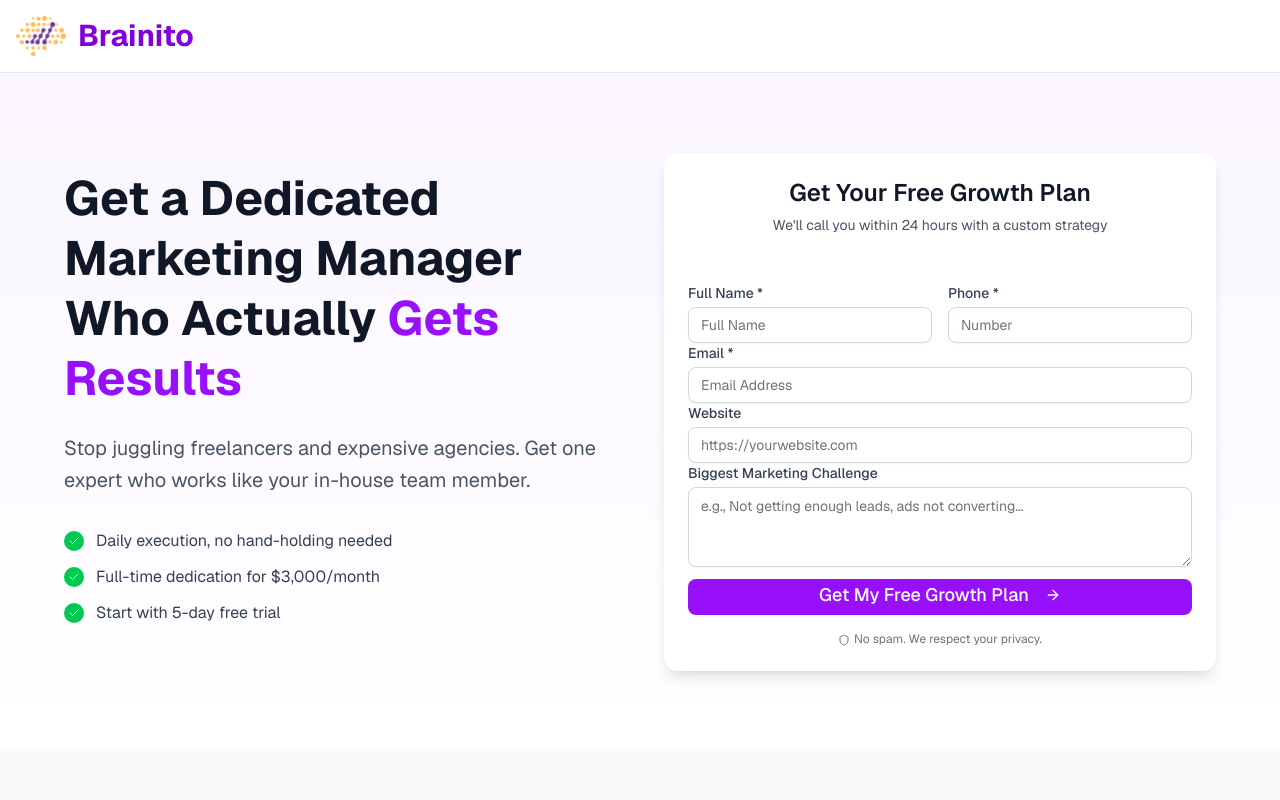
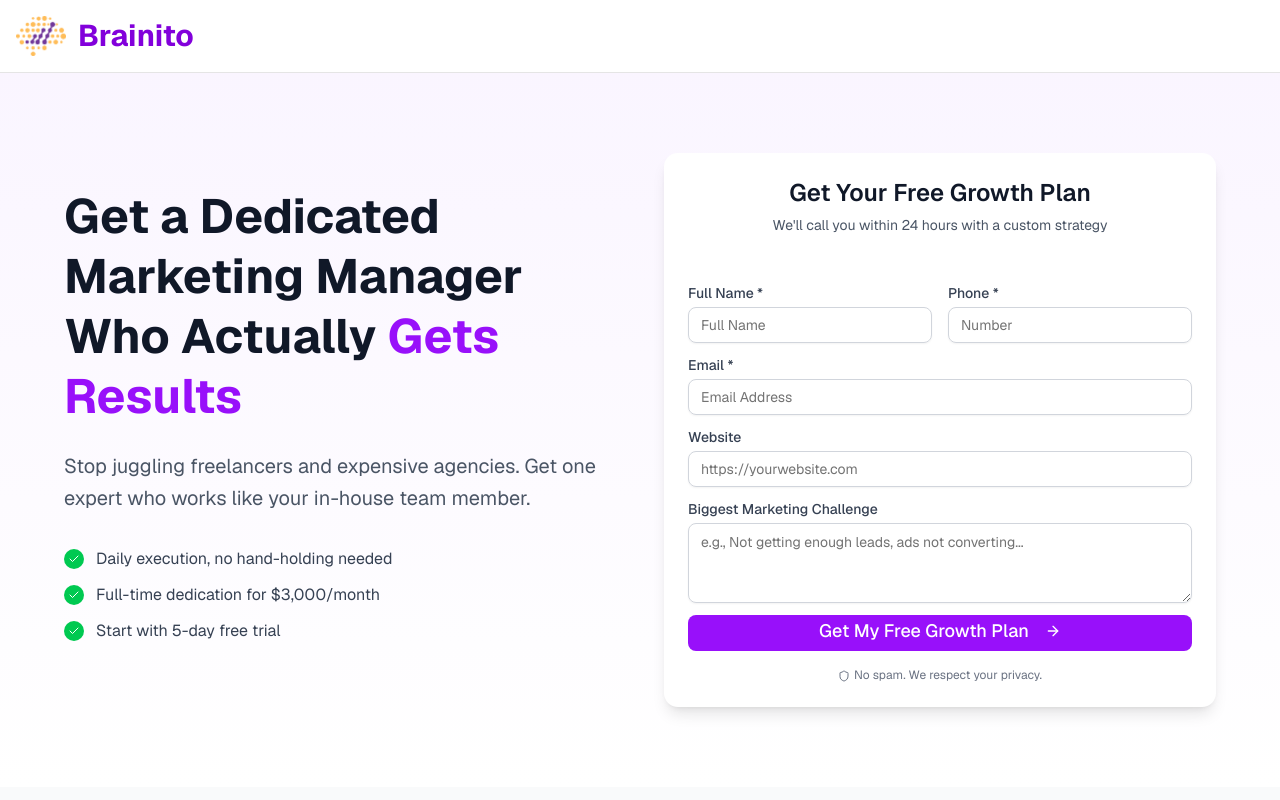
Before and after one commit to Brainito1101/remote-marketing-manager, a Next.js app: page / in a window 1280 px wide. Shown: the top 800 px of the page. Built offline with nearby package versions, Linux system fonts and the light colour scheme.

Commit message:
Update page.tsx

```diff
--- a/app/page.tsx
+++ b/app/page.tsx
@@ -147,7 +147,7 @@ const handleSubmit = async (e) => {
 )}
                   <form onSubmit={handleSubmit}>
                   <div className="grid grid-cols-1 sm:grid-cols-2 gap-4">
-                    <div>
+                    <div className="pb-3">
                       <Label htmlFor="name" className="text-sm font-medium text-gray-700">
                         Full Name *
                       </Label>
@@ -159,7 +159,7 @@ const handleSubmit = async (e) => {
                         className="mt-1 border-gray-300 focus:border-purple-500 focus:ring-purple-500"
                       />
                     </div>
-                    <div>
+                    <div className="pb-3">
                       <Label htmlFor="phone" className="text-sm font-medium text-gray-700">
                         Phone *
                       </Label>
@@ -173,7 +173,7 @@ const handleSubmit = async (e) => {
                     </div>
                   </div>
 
-                  <div>
+                  <div className="pb-3">
                     <Label htmlFor="email" className="text-sm font-medium text-gray-700">
                       Email *
                     </Label>
@@ -186,7 +186,7 @@ const handleSubmit = async (e) => {
                     />
                   </div>
 
-                  <div>
+                  <div className="pb-3">
                     <Label htmlFor="website" className="text-sm font-medium text-gray-700">
                       Website
                     </Label>
```
